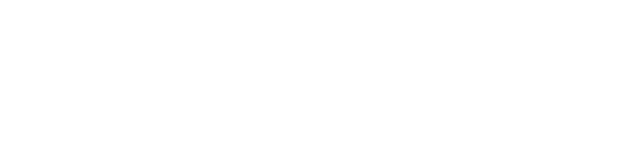
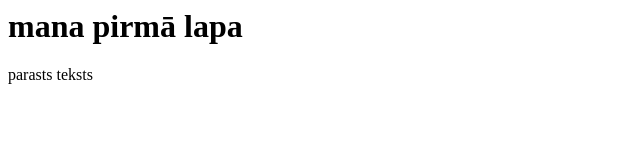
Before and after one commit to Guntars112/lapa1, a plain HTML site: page index.html in a window 1280 px wide. Shown: the whole page, without its empty margins (0-640 px from the left). Drawn offline with Linux system fonts and the light colour scheme.

Commit message:
Update index.html

```diff
--- a/index.html
+++ b/index.html
@@ -1,4 +1,6 @@
 <html>
 <body>
+  <h1> mana pirmā lapa</h1>
+  <p> parasts teksts</p>
 </body>
 </html>
```
